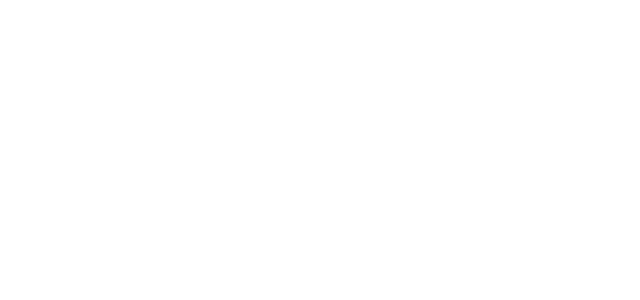
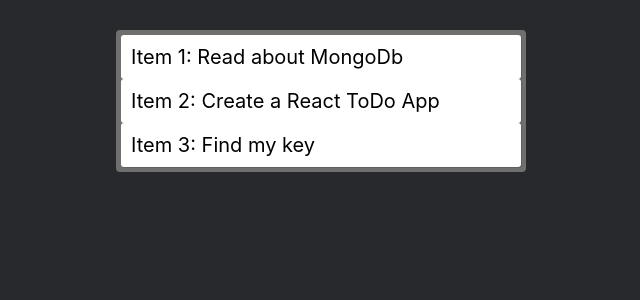
Before and after one commit to boydlm/react-to-do, a React (Create React App) app in the folder react-to-do/: page / in a window 1280 px wide. Shown: the top 300 px of the page, without its empty margins (319-959 px from the left). Built offline with nearby package versions, Linux system fonts and the light colour scheme.

Commit message:
added basic reading of to do list

```diff
--- a/react-to-do/src/App.css
+++ b/react-to-do/src/App.css
@@ -1,38 +1,25 @@
 .App {
-  text-align: center;
+  background: #27292d;
+  padding: 30px;
+  height: 100vh;
 }
 
-.App-logo {
-  height: 40vmin;
-  pointer-events: none;
+.todo-list {
+  margin: auto;
+  background: rgb(112, 111, 111);
+  border-radius: 4px;
+  padding: 5px;
+  max-width: 400px;
 }
 
-@media (prefers-reduced-motion: no-preference) {
-  .App-logo {
-    animation: App-logo-spin infinite 20s linear;
-  }
+.todo {
+  background: #fff;
+  box-shadow: 1px 1px 1px rgba(0, 0, 0, 0.15);
+  padding: 10px 10px;
+  font-size: 20px;
+  border-radius: 3px;
+  display: flex;
+  align-items: center;
+  justify-content: space-between;
+  cursor: pointer;
 }
-
-.App-header {
-  background-color: #282c34;
-  min-height: 100vh;
-  display: flex;
-  flex-direction: column;
-  align-items: center;
-  justify-content: center;
-  font-size: calc(10px + 2vmin);
-  color: white;
-}
-
-.App-link {
-  color: #61dafb;
-}
-
-@keyframes App-logo-spin {
-  from {
-    transform: rotate(0deg);
-  }
-  to {
-    transform: rotate(360deg);
-  }
-}
--- a/react-to-do/src/App.js
+++ b/react-to-do/src/App.js
@@ -1,10 +1,17 @@
-import logo from './logo.svg';
+import React from 'react';
+import { useState } from 'react';
 import './App.css';
+import TodoList from './components/TodoList';
 
 function App() {
+    const [todos, setTodos] = useState([
+        { complete: false, task: "Read about MongoDb" },
+        { complete: false, task: "Create a React ToDo App" },
+        { complete: false, task: "Find my key" }
+      ]);
   return (
     <div className="App">
-
+      <TodoList todos={todos}></TodoList>
     </div>
   );
 }
--- /dev/null
+++ b/react-to-do/src/components/TodoList.js
@@ -0,0 +1,17 @@
+import React from 'react';
+
+function TodoList({ todos, updateTodos }) {
+  return (
+    <div className="todo-list">
+      {todos.map((todo, index) => (
+        <div
+          key={index}
+          className="todo">
+          Item {index + 1}: {todo.task}
+        </div>
+      ))}
+    </div>
+  );
+};
+
+export default TodoList;
```
